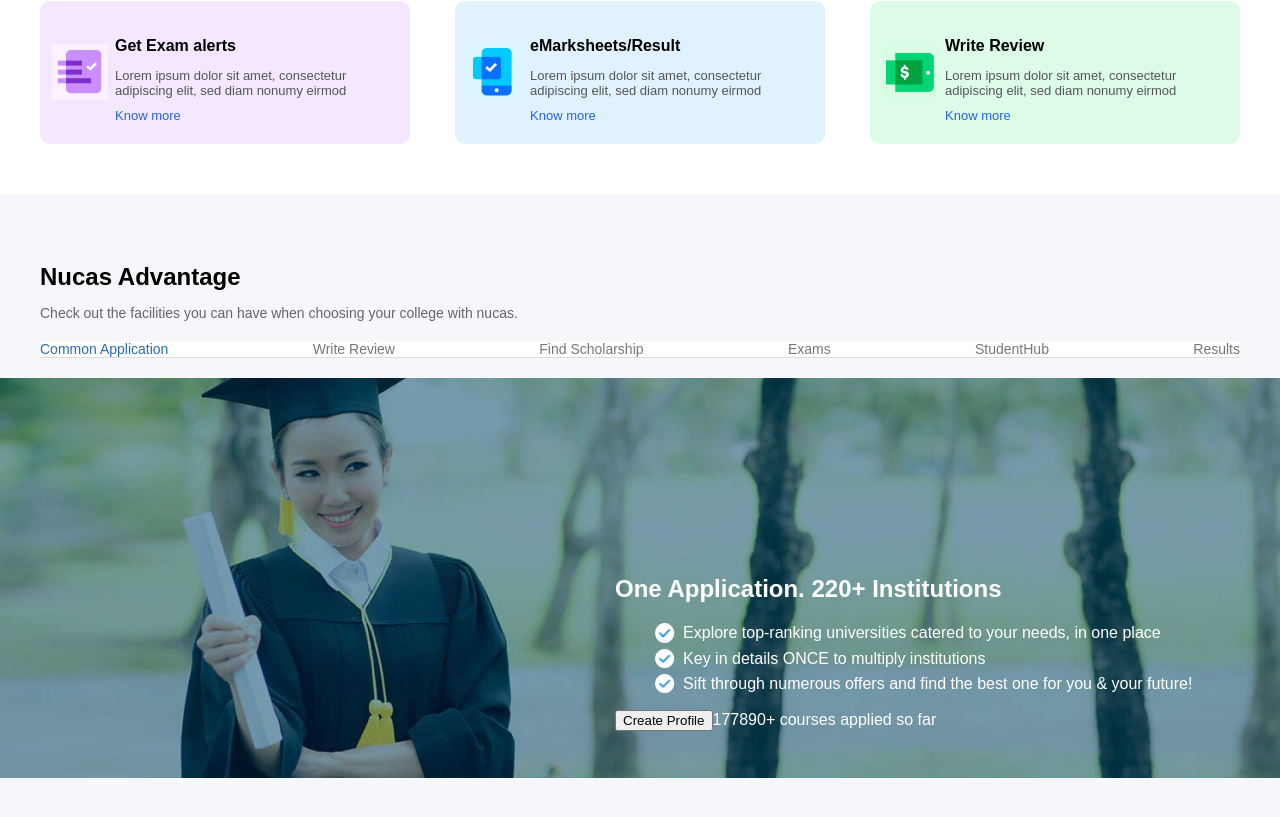
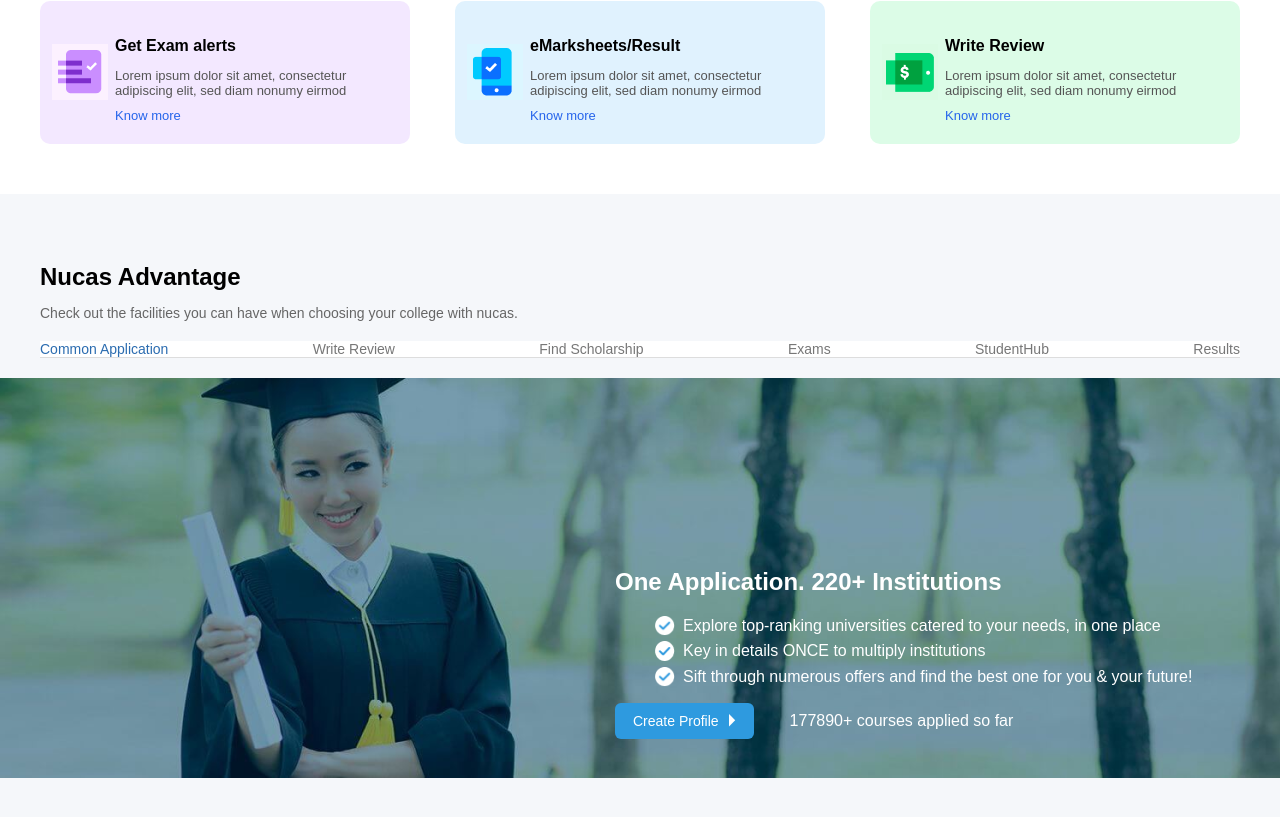
Before and after one commit to bibashmanjusubedi/schoolbharna-ui, a React (Vite) app: page / in a window 1280 px wide. Shown: the part 1868-2685 px from the top of the page. Built offline with nearby package versions, Linux system fonts and the light colour scheme.

Commit message:
feat: cta-btn with Initial CSS

```diff
--- a/src/components/layout/NucasAdvantage.css
+++ b/src/components/layout/NucasAdvantage.css
@@ -109,3 +109,33 @@
     gap:8px;
     margin-bottom: 5px;
 }
+
+
+.cta-btn{
+    background:#2e9adf;
+    color:#fff;
+    border:none;
+    padding:10px 18px;
+    border-radius: 6px;
+    font-size: 14px;
+    cursor:pointer;
+    display:flex;
+    align-items: center;
+    gap:10px;
+}
+
+
+.cta{
+    display:flex;
+    gap:36px;
+    align-items: center;
+}
+
+
+.triangle{
+    width:0;
+    height:0;
+    border-left: 10px solid white;
+    border-top: 6px solid transparent;
+    border-bottom: 6px solid transparent;
+}
--- a/src/components/layout/NucasAdvantage.jsx
+++ b/src/components/layout/NucasAdvantage.jsx
@@ -43,7 +43,10 @@ export default function NucasAdvantage(){
                         </ul>
 
                         <div className="cta">
-                            <button>Create Profile</button>
+                            <button className="cta-btn">Create Profile <svg width="7" height="13" viewBox="0 0 7 13" fill="none" xmlns="http://www.w3.org/2000/svg">
+                                <path d="M0 12.4395L6.19955 6.21964L0 -0.000141144V12.4395Z" fill="white"/>
+                                </svg>
+                            </button>
                             <span className="count">177890+ courses applied so far</span>
                         </div>
                     </div>
```
